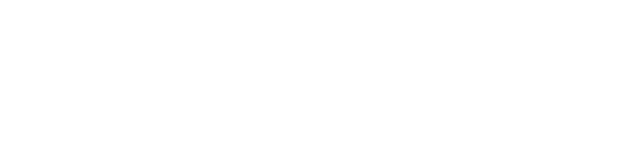
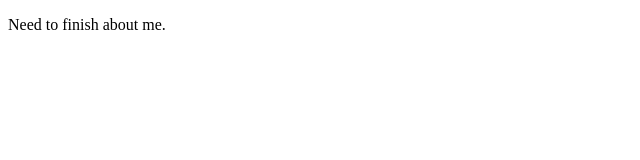
Before and after one commit to cptcrunchy/personal-site, a plain HTML site: page about.html in a window 1280 px wide. Shown: the whole page, without its empty margins (0-640 px from the left). Drawn offline with Linux system fonts and the light colour scheme.

```diff
--- a/about.html
+++ b/about.html
@@ -2,15 +2,15 @@
 <html lang="en">
 
 <head>
-    <meta charset="UTF-8">
-    <meta name="viewport" content="width=device-width, initial-scale=1.0">
-    <meta http-equiv="X-UA-Compatible" content="ie=edge">
-    <title>About Me</title>
+  <meta charset="UTF-8">
+  <meta name="viewport" content="width=device-width, initial-scale=1.0">
+  <meta http-equiv="X-UA-Compatible" content="ie=edge">
+  <title>About Me</title>
 </head>
 
 <body>
 
-
+  <p>Need to finish about me.</p>
 </body>
 
 </html>
```
